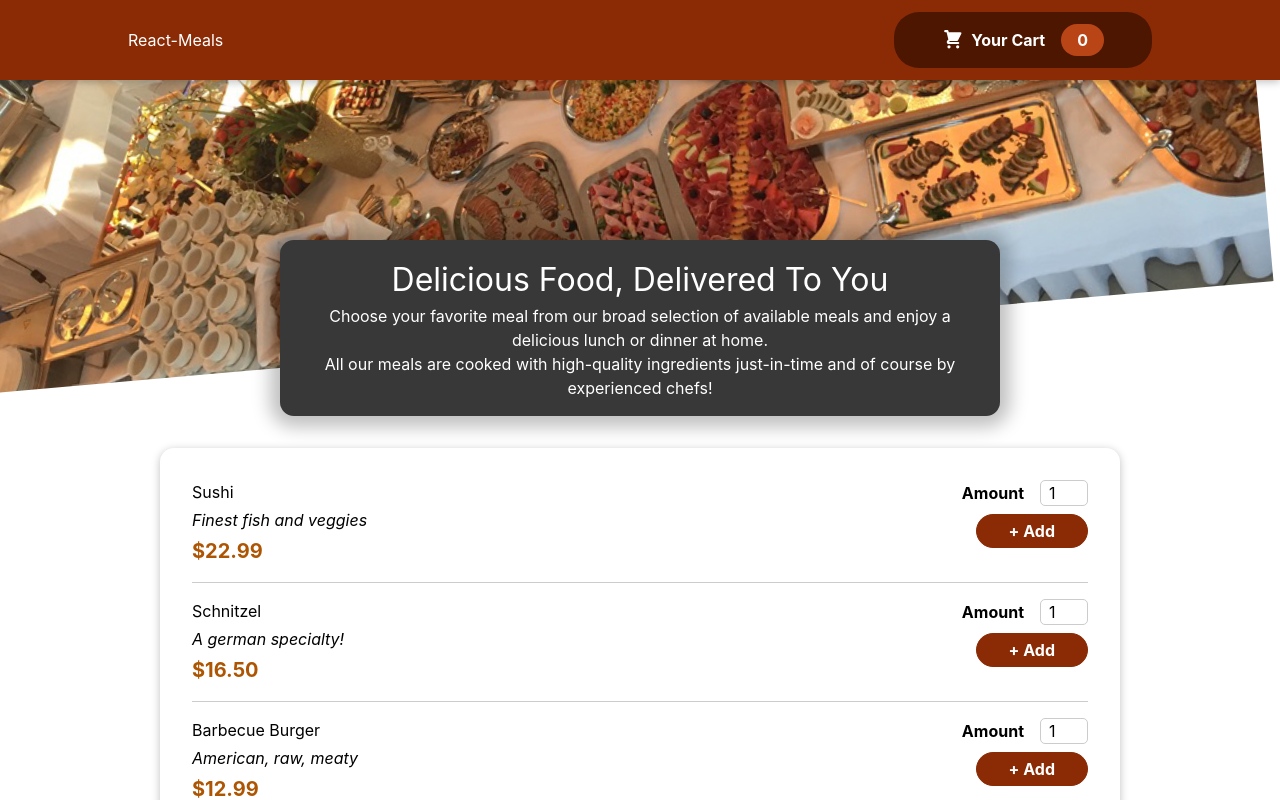
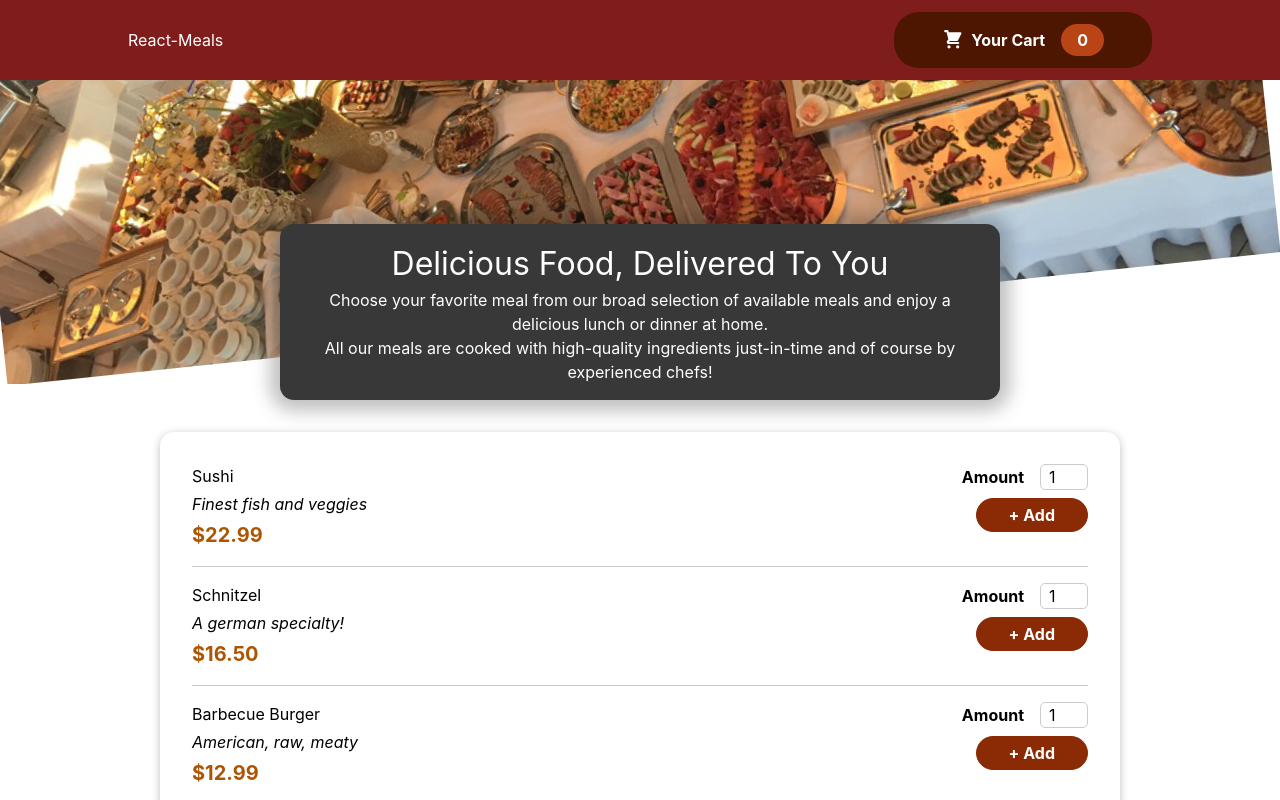
Before and after one commit to yotamZaken/tailwind-food-cra, a React (Create React App) app: page / in a window 1280 px wide. Shown: the top 800 px of the page. Built offline with nearby package versions, Linux system fonts and the light colour scheme.

Commit message:
Refactored Header component styling from module css file to Tailwind

```diff
--- a/src/components/Layout/Header.js
+++ b/src/components/Layout/Header.js
@@ -6,12 +6,16 @@ import classes from './Header.module.css';
 
 const Header = props => {
     return <Fragment>
-        <header className={classes.header}>
+        {/*<header className={classes.header}>*/}
+        <header
+            className={'fixed top-0 left-0 h-20 w-full bg-red-900 text-white flex justify-between items-center py-0 px-[10%] z-10 shadow[0_2px_8px_rgba(0, 0, 0, 0.25)]'}>
             <h1>React-Meals</h1>
             <HeaderCartButton onClick={props.onShowCart}/>
         </header>
-        <div className={classes['main-image']}>
-            <img src={mealsImage} alt="A table full of delicious food"/>
+        {/*<div className={classes['main-image']}>*/}
+        <div className={'w-full h-96 z-0 overflow-hidden'}>
+            {/*<img src={mealsImage} alt="A table full of delicious food"/>*/}
+            <img className={'w-full h-full object-cover -rotate-6 -translate-y-16 -translate-x-4'} src={mealsImage} alt="A table full of delicious food"/>
         </div>
     </Fragment>
 };
```
